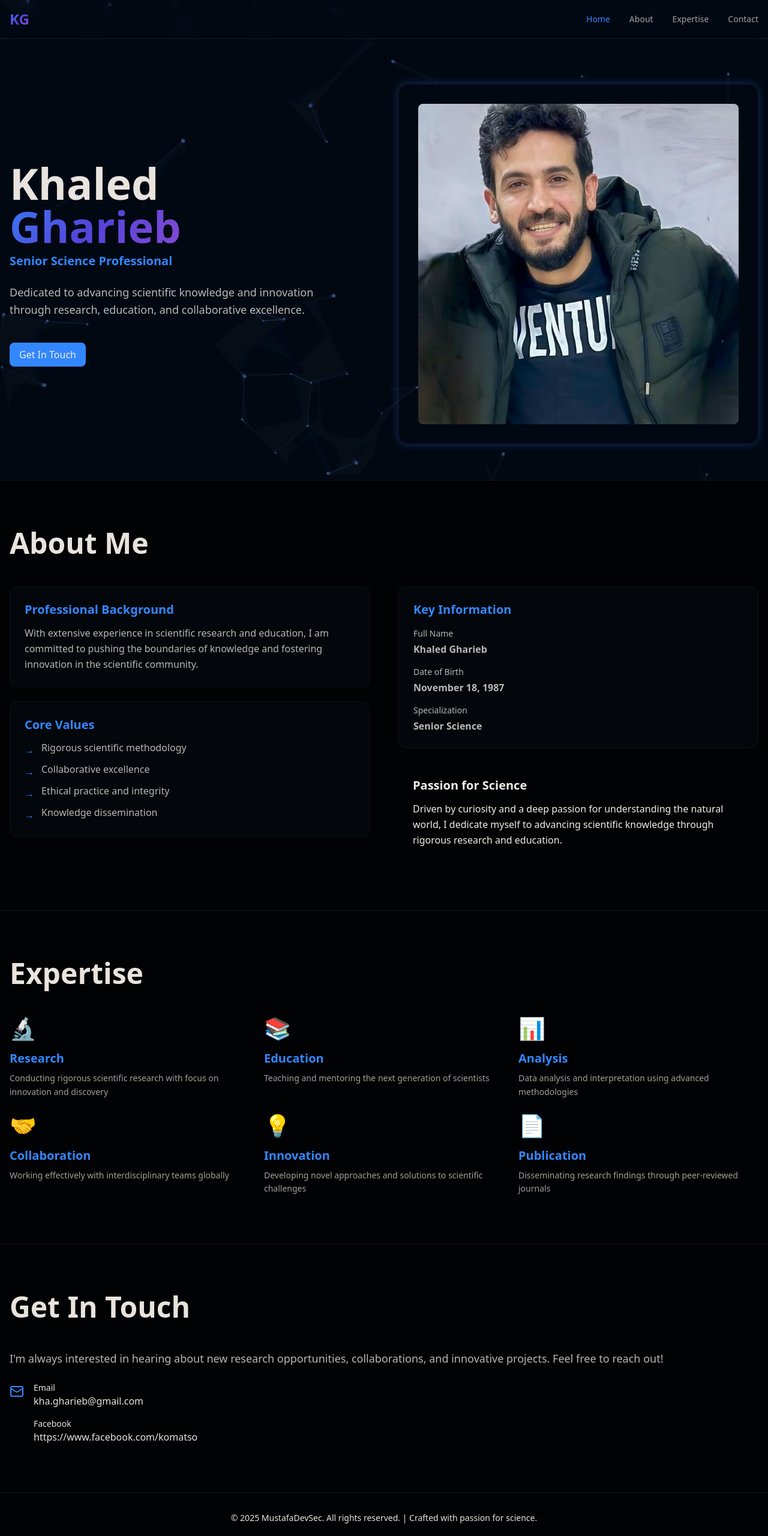
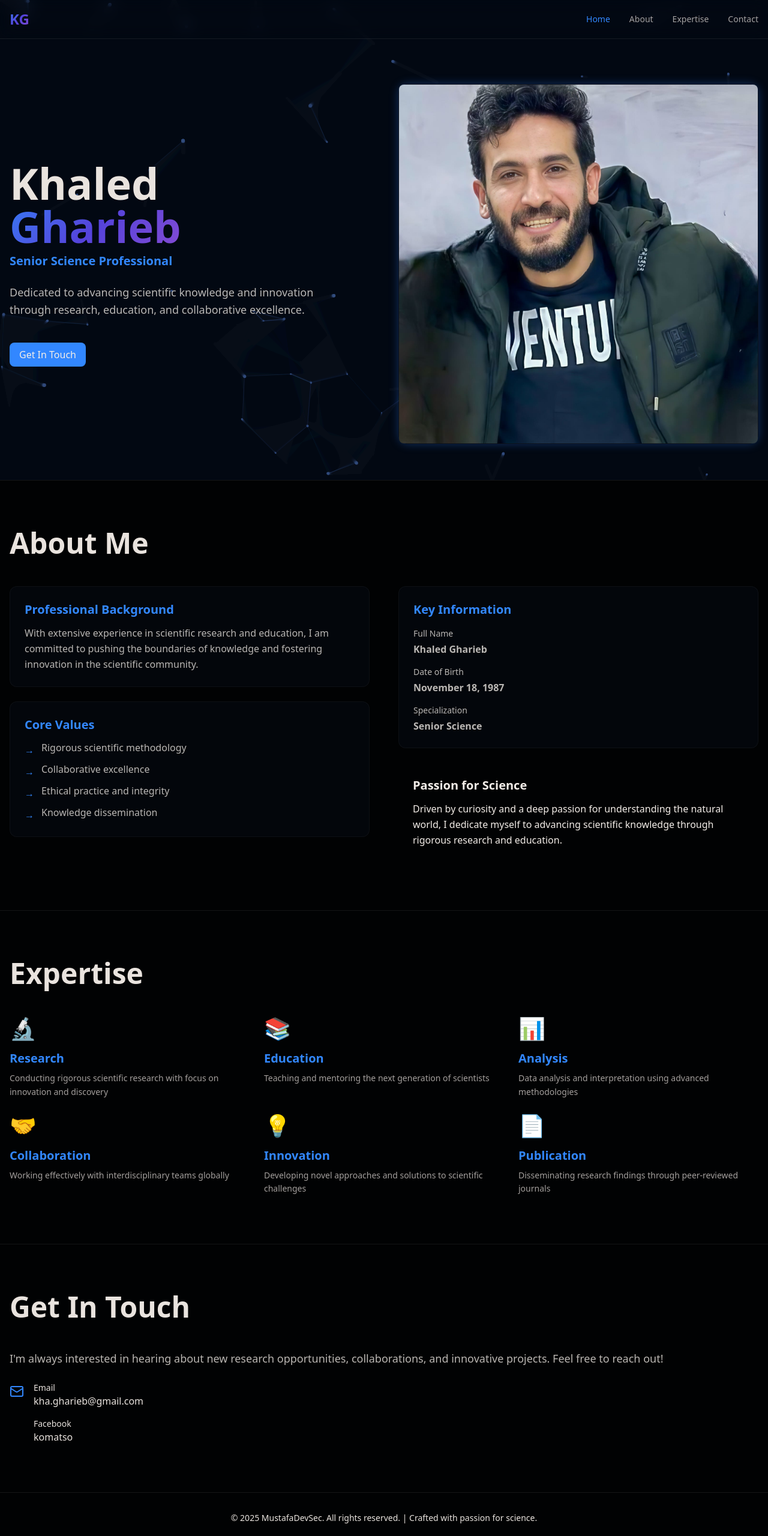
Before and after one commit to portfolio5160/KhaledGharieb, a plain HTML site: page index.html in a window 1280 px wide. Shown: the whole page at 60% size. Drawn offline with nearby package versions, Linux system fonts and the light colour scheme.

Commit message:
Update index.html

```diff
--- a/index.html
+++ b/index.html
@@ -67,7 +67,7 @@
 
                         <div class="relative">
                             <div class="absolute inset-0 bg-gradient-science rounded-2xl blur-3xl opacity-30"></div>
-                            <div class="relative rounded-2xl p-8 border border-border/50 glow-accent">
+                            <div class="relative rounded-2xl border border-border/50 glow-accent">
                                 <img src="pasted_file_It1TgY_WhatsAppImage2025-11-18at12.16.30AM.jpeg" alt="Khaled Gharieb" class="w-full rounded-lg object-cover aspect-square">
                             </div>
                         </div>
@@ -317,7 +317,7 @@
                                     <div>
                                         <p class="text-sm text-foreground/60">Facebook</p>
                                         <a href="https://www.facebook.com/komatso" class="text-foreground hover:text-accent transition-colors">
-                                            https://www.facebook.com/komatso
+                                            komatso
                                         </a>
                                     </div>
                                 </div>
```
